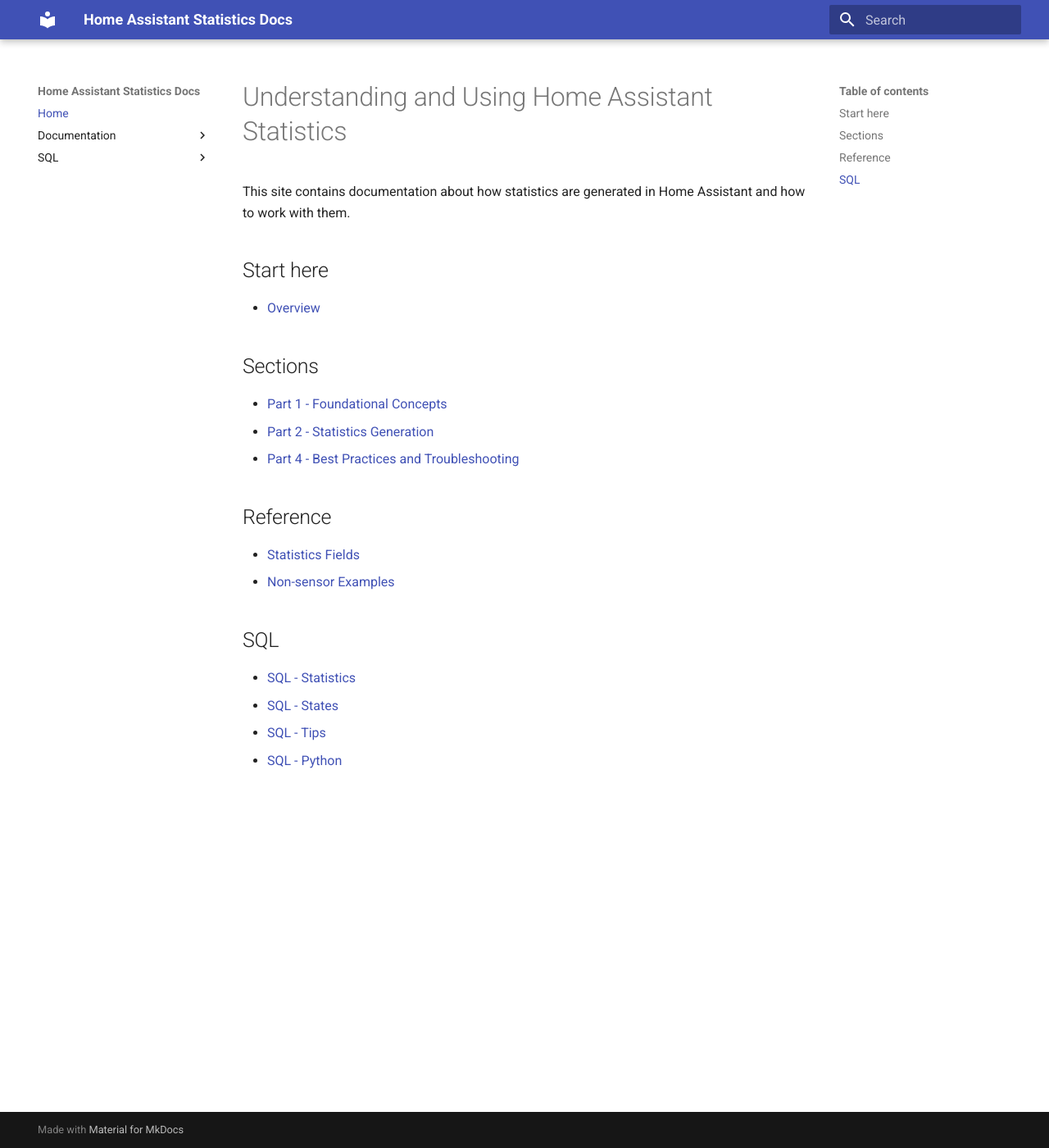
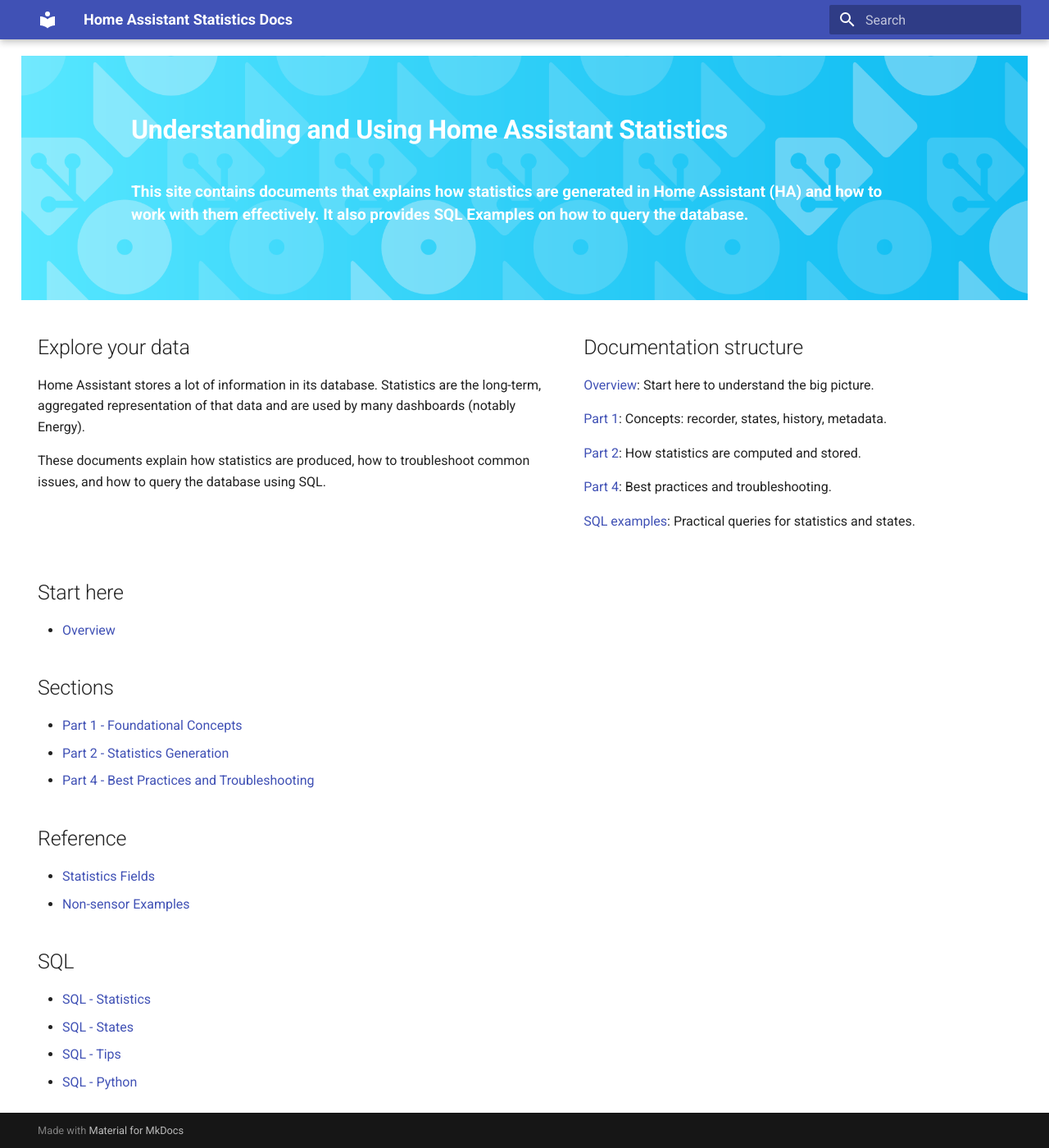
Before and after one commit to DrCoolzic/ha-statistics-doc, an MkDocs documentation site: the page built from docs/index.md, in a window 1280 px wide and 1400 px high. Shown: the whole window at 82% size. Built offline with MkDocs 1.6.1 and Material for MkDocs 9.7.7, drawn with Linux system fonts in a browser that asks for light colours.

Commit message:
docs: add hero section and complete Part 3 statistics documentation

```diff
--- a/docs/index.md
+++ b/docs/index.md
@@ -1,6 +1,39 @@
-# Understanding and Using Home Assistant Statistics
+---
+hide:
+  - navigation
+  - toc
+---
 
-This site contains documentation about how statistics are generated in Home Assistant and how to work with them.
+<div class="hero">
+  <div class="hero__inner">
+    <h1 class="hero__title">Understanding and Using Home Assistant Statistics</h1>
+    <p class="hero__subtitle">
+      This site contains documents that explains how statistics are generated in Home Assistant (HA) and how to work with them effectively. It also provides SQL Examples on how to query the database.
+    </p>
+  </div>
+</div>
+
+<div class="home-columns">
+  <div>
+    <h2>Explore your data</h2>
+    <p>
+      Home Assistant stores a lot of information in its database. Statistics are the long-term, aggregated
+      representation of that data and are used by many dashboards (notably Energy).
+    </p>
+    <p>
+      These documents explain how statistics are produced, how to troubleshoot common issues, and how to query
+      the database using SQL.
+    </p>
+  </div>
+  <div>
+    <h2>Documentation structure</h2>
+    <p><a href="doc/ha_statistics.md">Overview</a>: Start here to understand the big picture.</p>
+    <p><a href="doc/part1_fundamental_concepts.md">Part 1</a>: Concepts: recorder, states, history, metadata.</p>
+    <p><a href="doc/part2_statistics_generation.md">Part 2</a>: How statistics are computed and stored.</p>
+    <p><a href="doc/part4_practices_troubleshooting.md">Part 4</a>: Best practices and troubleshooting.</p>
+    <p><a href="sql/sql_stat.md">SQL examples</a>: Practical queries for statistics and states.</p>
+  </div>
+</div>
 
 ## Start here
 
--- /dev/null
+++ b/docs/stylesheets/extra.css
@@ -0,0 +1,60 @@
+.hero {
+  position: relative;
+  padding: 3.5rem 1rem;
+  margin: -1.5rem -1rem 2rem -1rem;
+  background-image: linear-gradient(
+      rgba(0, 0, 0, 0),
+      rgba(0, 0, 0, 0)
+    ),
+    url("../assets/hero-image.png");
+  background-size: cover;
+  background-position: center;
+  color: #ffffff;
+}
+
+.hero__inner {
+  max-width: 960px;
+  margin: 0 auto;
+}
+
+.hero__title {
+  font-size: clamp(2.4rem, 4.8vw, 3.8rem);
+  font-weight: 700;
+  line-height: 1.1;
+  margin: 0;
+  color: #ffffff;
+}
+
+.hero__subtitle {
+  margin-top: 1rem;
+  font-size: clamp(0.95rem, 1.2vw, 1.15rem);
+  line-height: 1.5;
+  max-width: 48rem;
+  color: #ffffff;
+  font-weight: 600;
+}
+
+.hero .hero__title,
+.hero .hero__subtitle {
+  color: #ffffff !important;
+  font-family: var(--md-text-font-family) !important;
+  font-weight: 700 !important;
+}
+
+.home-columns {
+  display: grid;
+  grid-template-columns: 1.2fr 1fr;
+  gap: 2rem;
+  align-items: start;
+  margin: 2rem 0;
+}
+
+.home-columns h2 {
+  margin-top: 0;
+}
+
+@media (max-width: 900px) {
+  .home-columns {
+    grid-template-columns: 1fr;
+  }
+}
--- a/mkdocs.yml
+++ b/mkdocs.yml
@@ -4,6 +4,9 @@ docs_dir: docs
 
 theme:
   name: material
+
+extra_css:
+  - stylesheets/extra.css
 
 nav:
   - Home: index.md
```
Also changed, not shown: docs/doc/part3_working_with_satisrics.md (+64 -0 lines), docs/assets/hero-image.png (added), resources/hero-image.png (added), resources/logo-white.svg (added), resources/own-data.svg (added).
